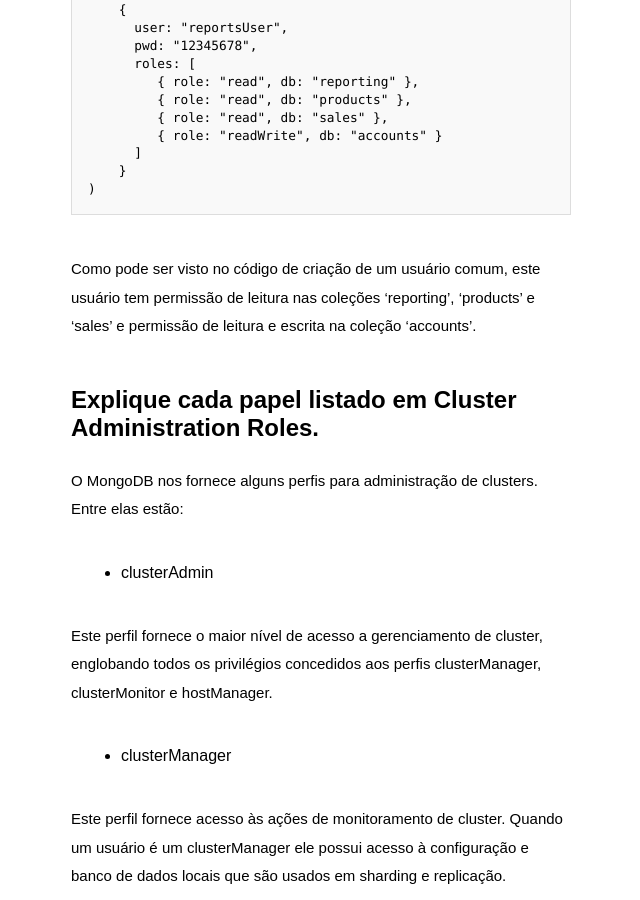
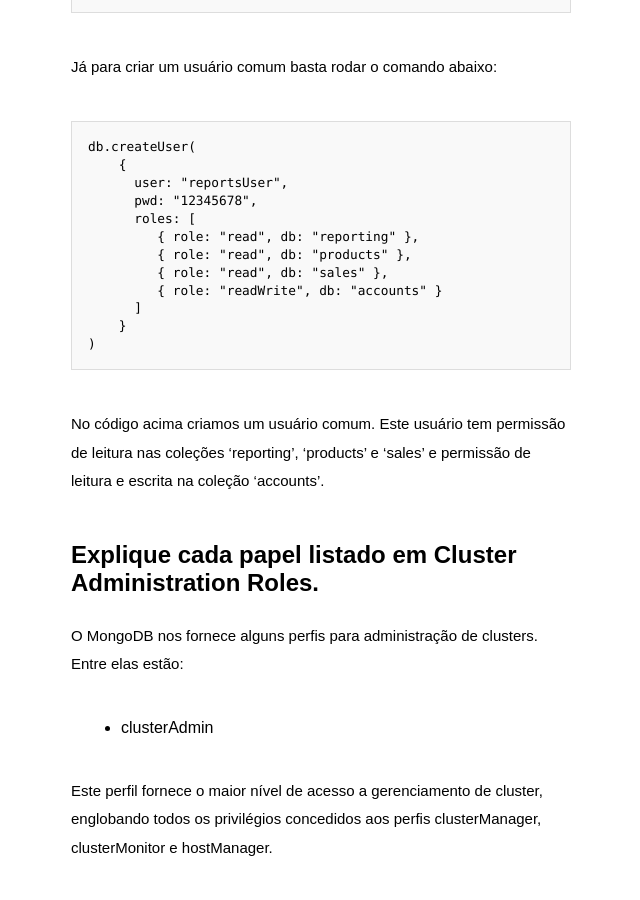
Before and after one commit to carloslimasis/carloslimasis.github.io, a Jekyll site: the page built from _posts/2015-12-27-article-autenticacao-mongodb.md, in a window 1280 px wide and 900 px high, scrolled down 976 px. Shown: the whole window, without its empty margins (319-959 px from the left). Built offline with Jekyll 4.4.1, drawn with Linux system fonts in a browser that asks for light colours; some web fonts are replaced; some of the changed text lies outside the part shown.

Commit message:
Alterando artigo Autenticação no MongoDB

````diff
--- a/_posts/2015-12-27-article-autenticacao-mongodb.md
+++ b/_posts/2015-12-27-article-autenticacao-mongodb.md
@@ -36,7 +40,7 @@
 )
 ```
 
-Como pode ser visto no código de criação de um usuário comum, este usuário tem permissão de leitura nas coleções 'reporting', 'products' e 'sales' e permissão de leitura e escrita na coleção 'accounts'.
+No código acima criamos um usuário comum. Este usuário tem permissão de leitura nas coleções 'reporting', 'products' e 'sales' e permissão de leitura e escrita na coleção 'accounts'.
 
 
 ## Explique cada papel listado em Cluster Administration Roles.
````
Also changed, not shown: other parts of _posts/2015-12-27-article-autenticacao-mongodb.md (+4 -0 lines).
